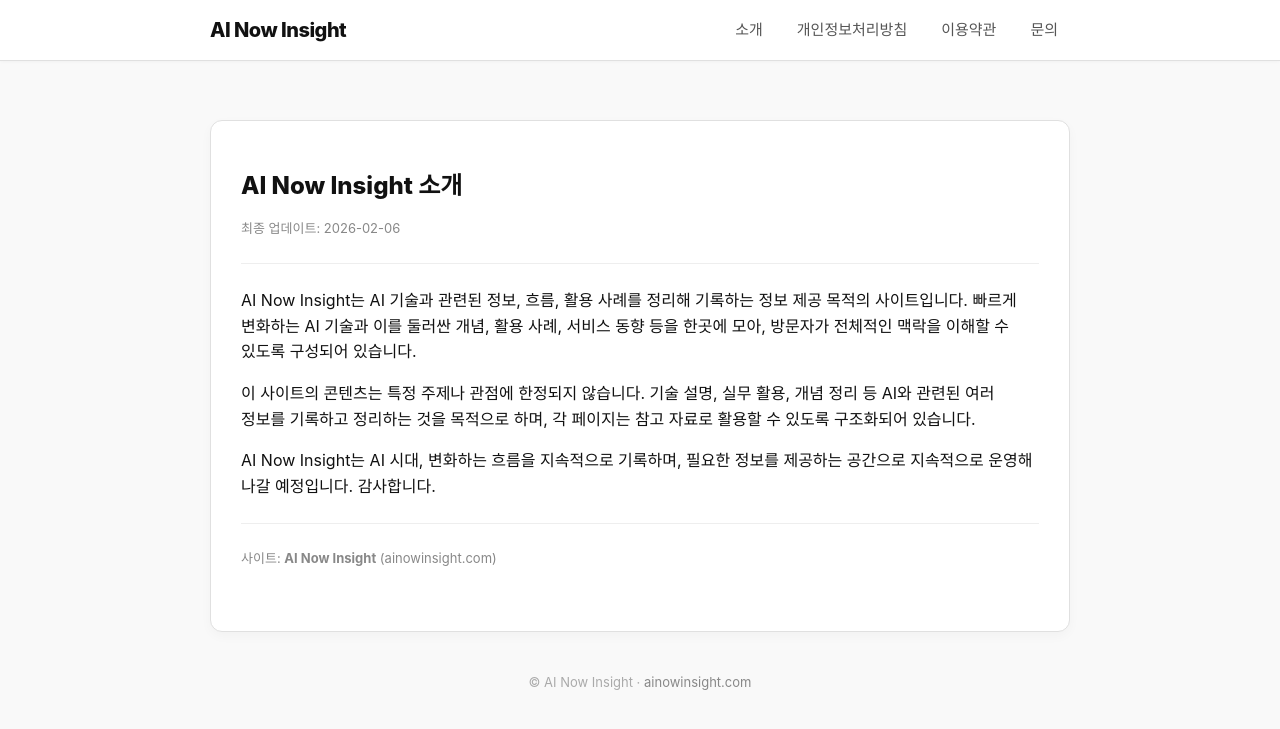
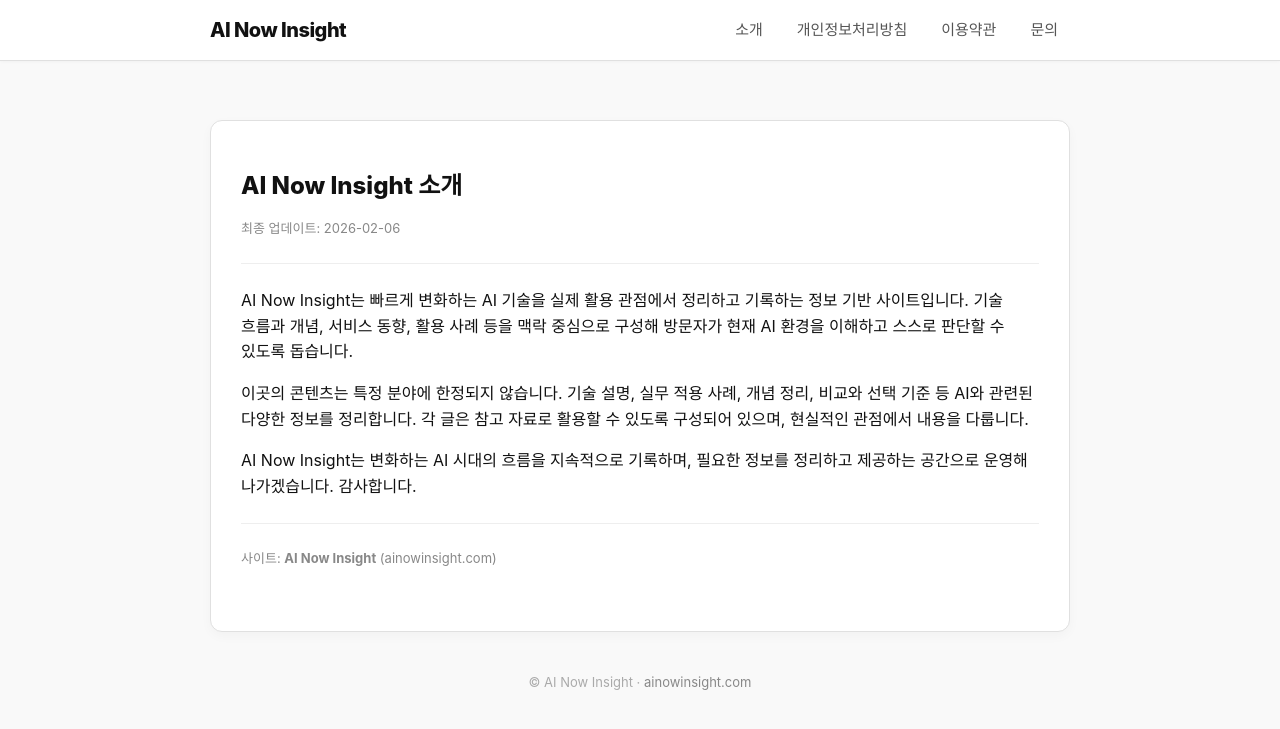
Before and after one commit to ilovegkd/ilovegkd.github.io, a Jekyll site: the page about.html, which Jekyll copies as it is, in a window 1280 px wide. Shown: the top 729 px of the page. Built offline with Jekyll 4.4.1, drawn with Linux system fonts in a browser that asks for light colours.

Commit message:
Update about.html

```diff
--- a/about.html
+++ b/about.html
@@ -31,15 +31,15 @@
         <hr />
 
         <p>
-  AI Now Insight는 AI 기술과 관련된 정보, 흐름, 활용 사례를 정리해 기록하는 정보 제공 목적의 사이트입니다. 빠르게 변화하는 AI 기술과 이를 둘러싼 개념, 활용 사례, 서비스 동향 등을 한곳에 모아, 방문자가 전체적인 맥락을 이해할 수 있도록 구성되어 있습니다.
+  AI Now Insight는 빠르게 변화하는 AI 기술을 실제 활용 관점에서 정리하고 기록하는 정보 기반 사이트입니다. 기술 흐름과 개념, 서비스 동향, 활용 사례 등을 맥락 중심으로 구성해 방문자가 현재 AI 환경을 이해하고 스스로 판단할 수 있도록 돕습니다.
 </p>
 
 <p>
-  이 사이트의 콘텐츠는 특정 주제나 관점에 한정되지 않습니다. 기술 설명, 실무 활용, 개념 정리 등 AI와 관련된 여러 정보를 기록하고 정리하는 것을 목적으로 하며, 각 페이지는 참고 자료로 활용할 수 있도록 구조화되어 있습니다.
+  이곳의 콘텐츠는 특정 분야에 한정되지 않습니다. 기술 설명, 실무 적용 사례, 개념 정리, 비교와 선택 기준 등 AI와 관련된 다양한 정보를 정리합니다. 각 글은 참고 자료로 활용할 수 있도록 구성되어 있으며, 현실적인 관점에서 내용을 다룹니다.
 </p>
 
 <p>
-  AI Now Insight는 AI 시대, 변화하는 흐름을 지속적으로 기록하며, 필요한 정보를 제공하는 공간으로 지속적으로 운영해 나갈 예정입니다. 감사합니다.
+  AI Now Insight는 변화하는 AI 시대의 흐름을 지속적으로 기록하며, 필요한 정보를 정리하고 제공하는 공간으로 운영해 나가겠습니다. 감사합니다.
 </p>
 
         <hr />
```
